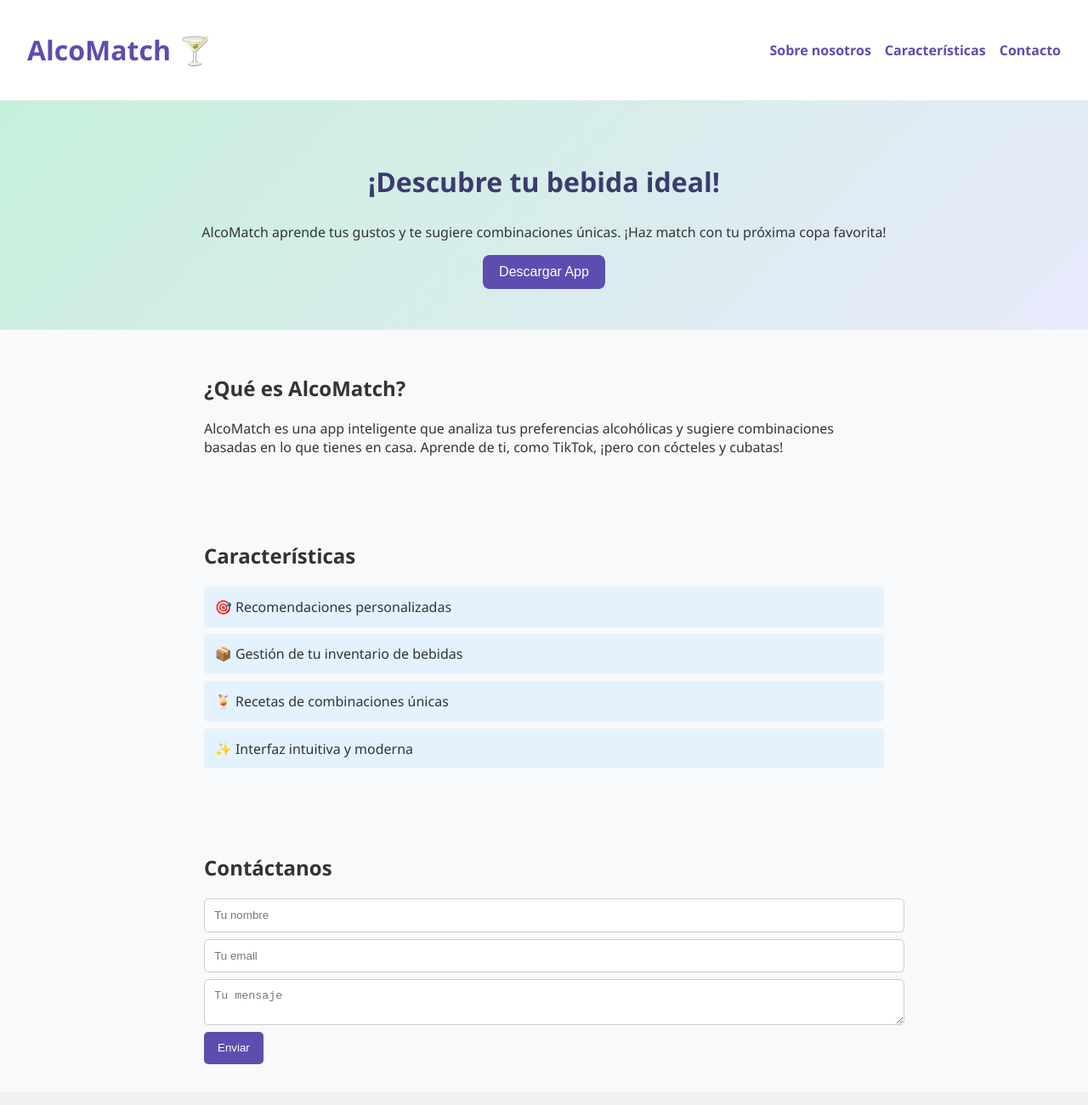
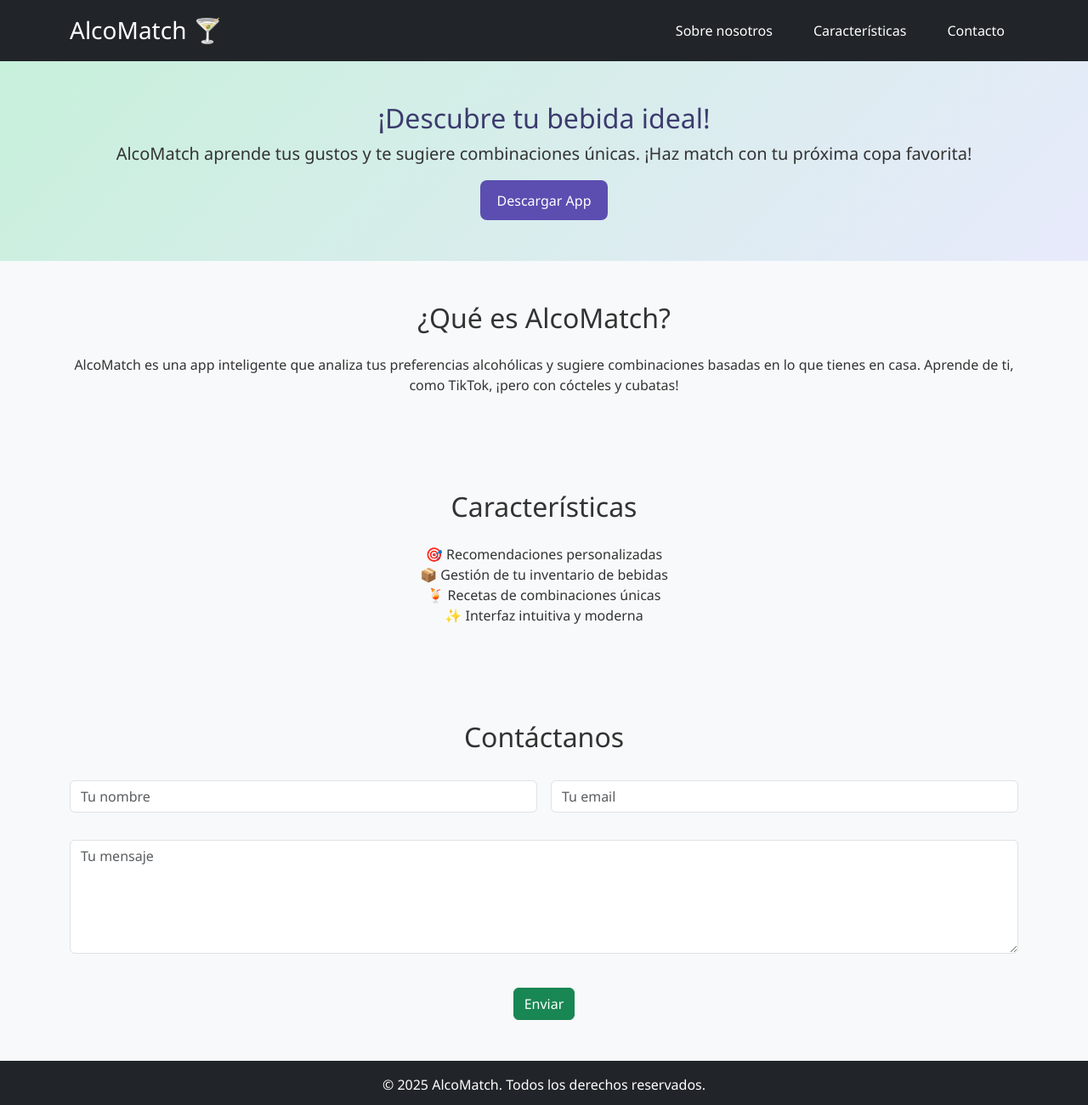
Before and after one commit to gnzl00/AlcoMatch, a plain HTML site: page index.html in a window 1280 px wide. Shown: the top 1300 px of the page at 85% size. Drawn offline with nearby package versions, Linux system fonts and the light colour scheme.

Commit message:
Formulario y Boostrap
Implementacion de boostrap para conseguir adaptabilidad a distintos tamaños de pantalla y ademas hemos metido un endpoint al formulario

```diff
--- a/index.html
+++ b/index.html
@@ -4,54 +4,92 @@
   <meta charset="UTF-8">
   <meta name="viewport" content="width=device-width, initial-scale=1.0">
   <title>AlcoMatch</title>
+  <!-- Bootstrap CSS -->
+  <link href="https://cdn.jsdelivr.net/npm/bootstrap@5.3.2/dist/css/bootstrap.min.css" rel="stylesheet">
   <link rel="stylesheet" href="/CSS/styles.css">
 </head>
 <body>
-    <header>
-        <h1>AlcoMatch 🍸</h1>
+
+  <header class="bg-dark text-white py-3">
+    <div class="container d-flex justify-content-between align-items-center">
+      <h1 class="h3 mb-0">AlcoMatch 🍸</h1>
       <nav>
-            <ul>
-                <li><a href="#sobre">Sobre nosotros</a></li>
-                <li><a href="#caracteristicas">Características</a></li>
-                <li><a href="#contacto">Contacto</a></li>
+        <ul class="nav">
+          <li class="nav-item"><a class="nav-link text-white" href="#sobre">Sobre nosotros</a></li>
+          <li class="nav-item"><a class="nav-link text-white" href="#caracteristicas">Características</a></li>
+          <li class="nav-item"><a class="nav-link text-white" href="#contacto">Contacto</a></li>
         </ul>
       </nav>
+    </div>
   </header>
 
-    <section class="hero">
+  <section class="hero text-center bg-light py-5">
+    <div class="container">
       <h2>¡Descubre tu bebida ideal!</h2>
-        <p>AlcoMatch aprende tus gustos y te sugiere combinaciones únicas. ¡Haz match con tu próxima copa favorita!</p>
-        <button onclick="descargarApp()">Descargar App</button>
+      <p class="lead">AlcoMatch aprende tus gustos y te sugiere combinaciones únicas. ¡Haz match con tu próxima copa favorita!</p>
+      <button class="btn btn-primary" onclick="descargarApp()">Descargar App</button>
+    </div>
   </section>
 
-    <section id="sobre" class="sobre-nosotros">
-        <h2>¿Qué es AlcoMatch?</h2>
-        <p>AlcoMatch es una app inteligente que analiza tus preferencias alcohólicas y sugiere combinaciones basadas en lo que tienes en casa. Aprende de ti, como TikTok, ¡pero con cócteles y cubatas!</p>
+  <section id="sobre" class="py-5">
+    <div class="container">
+      <h2 class="text-center mb-4">¿Qué es AlcoMatch?</h2>
+      <p class="text-center">AlcoMatch es una app inteligente que analiza tus preferencias alcohólicas y sugiere combinaciones basadas en lo que tienes en casa. Aprende de ti, como TikTok, ¡pero con cócteles y cubatas!</p>
+    </div>
   </section>
 
-    <section id="caracteristicas" class="caracteristicas">
-        <h2>Características</h2>
-        <ul>
+  <section id="caracteristicas" class="bg-light py-5">
+    <div class="container">
+      <h2 class="text-center mb-4">Características</h2>
+      <ul class="list-unstyled text-center">
         <li>🎯 Recomendaciones personalizadas</li>
         <li>📦 Gestión de tu inventario de bebidas</li>
         <li>🍹 Recetas de combinaciones únicas</li>
         <li>✨ Interfaz intuitiva y moderna</li>
       </ul>
+    </div>
   </section>
 
-    <section id="contacto" class="contacto">
-        <h2>Contáctanos</h2>
-        <form id="formContacto">
-            <input type="text" placeholder="Tu nombre" required>
-            <input type="email" placeholder="Tu email" required>
-            <textarea placeholder="Tu mensaje" required></textarea>
-            <button type="submit">Enviar</button>
+  <section id="contacto" class="py-5">
+    <div class="container">
+      <h2 class="text-center mb-4">Contáctanos</h2>
+      <form action="https://formspree.io/f/xaneaane" method="POST" class="row g-3 needs-validation" novalidate>
+        <div class="col-md-6">
+          <input type="text" class="form-control" placeholder="Tu nombre" name="name" required>
+        </div>
+        <div class="col-md-6">
+          <input type="email" class="form-control" placeholder="Tu email" name="email" required>
+        </div>
+        <div class="col-12">
+          <textarea class="form-control" placeholder="Tu mensaje" rows="5" name="message" required></textarea>
+        </div>
+        <div class="col-12 text-center">
+          <button type="submit" class="btn btn-success mt-3">Enviar</button>
+        </div>
       </form>
+    </div>
   </section>
 
-    <footer>
-        <p>&copy; 2025 AlcoMatch. Todos los derechos reservados.</p>
+  <footer class="bg-dark text-white text-center py-3">
+    <p class="mb-0">&copy; 2025 AlcoMatch. Todos los derechos reservados.</p>
   </footer>
+
+  <!-- Validación Bootstrap -->
+  <script>
+    (() => {
+      'use strict';
+      const forms = document.querySelectorAll('.needs-validation');
+      Array.from(forms).forEach(form => {
+        form.addEventListener('submit', event => {
+          if (!form.checkValidity()) {
+            event.preventDefault();
+            event.stopPropagation();
+          }
+          form.classList.add('was-validated');
+        }, false);
+      });
+    })();
+  </script>
 
   <script src="/JS/script.js"></script>
 </body>
```
Lines whose indentation alone changed are shown as unchanged.
